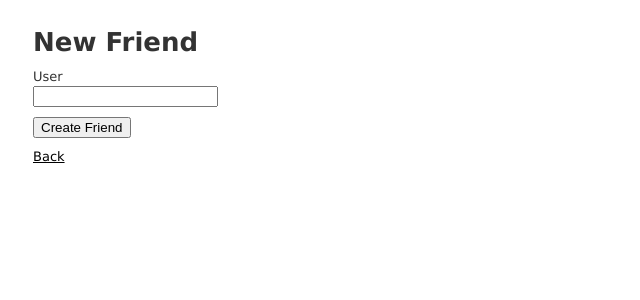
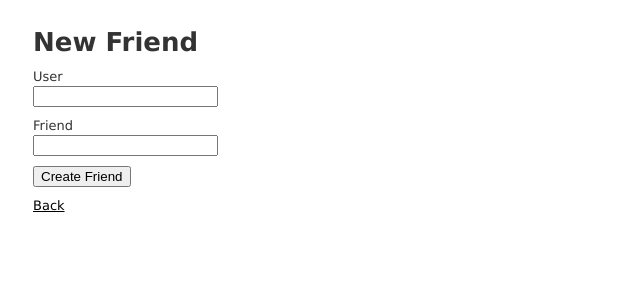
Before and after one commit to AhmedAbd-Allah/Yalla-Ntlob, a Rails app: page /friends/new in a window 1280 px wide. Shown: the top 300 px of the page, without its empty margins (0-640 px from the left). Run offline with Rails 7, Linux system fonts and the light colour scheme; style sheets or scripts are compiled from the project's sources.

Commit message:
update friend model

```diff
--- a/yallaNotlobRails/app/controllers/friends_controller.rb
+++ b/yallaNotlobRails/app/controllers/friends_controller.rb
@@ -69,6 +69,7 @@ class FriendsController < ApplicationController
 
     # Never trust parameters from the scary internet, only allow the white list through.
     def friend_params
-      params.require(:friend).permit(:user_id)
+      params.require(:friend).permit(:user_id,:friend_id)
+
     end
 end
--- a/yallaNotlobRails/app/views/friends/_form.html.erb
+++ b/yallaNotlobRails/app/views/friends/_form.html.erb
@@ -16,6 +16,12 @@
     <%= form.text_field :user_id, id: :friend_user_id %>
   </div>
 
+
+  <div class="field">
+     <%= form.label :friend_id %>
+     <%= form.text_field :friend_id, id: :friend_friend_id %>
+  </div>
+
   <div class="actions">
     <%= form.submit %>
   </div>
```
Also changed, not shown: yallaNotlobRails/app/views/friends/_friend.json.jbuilder.
